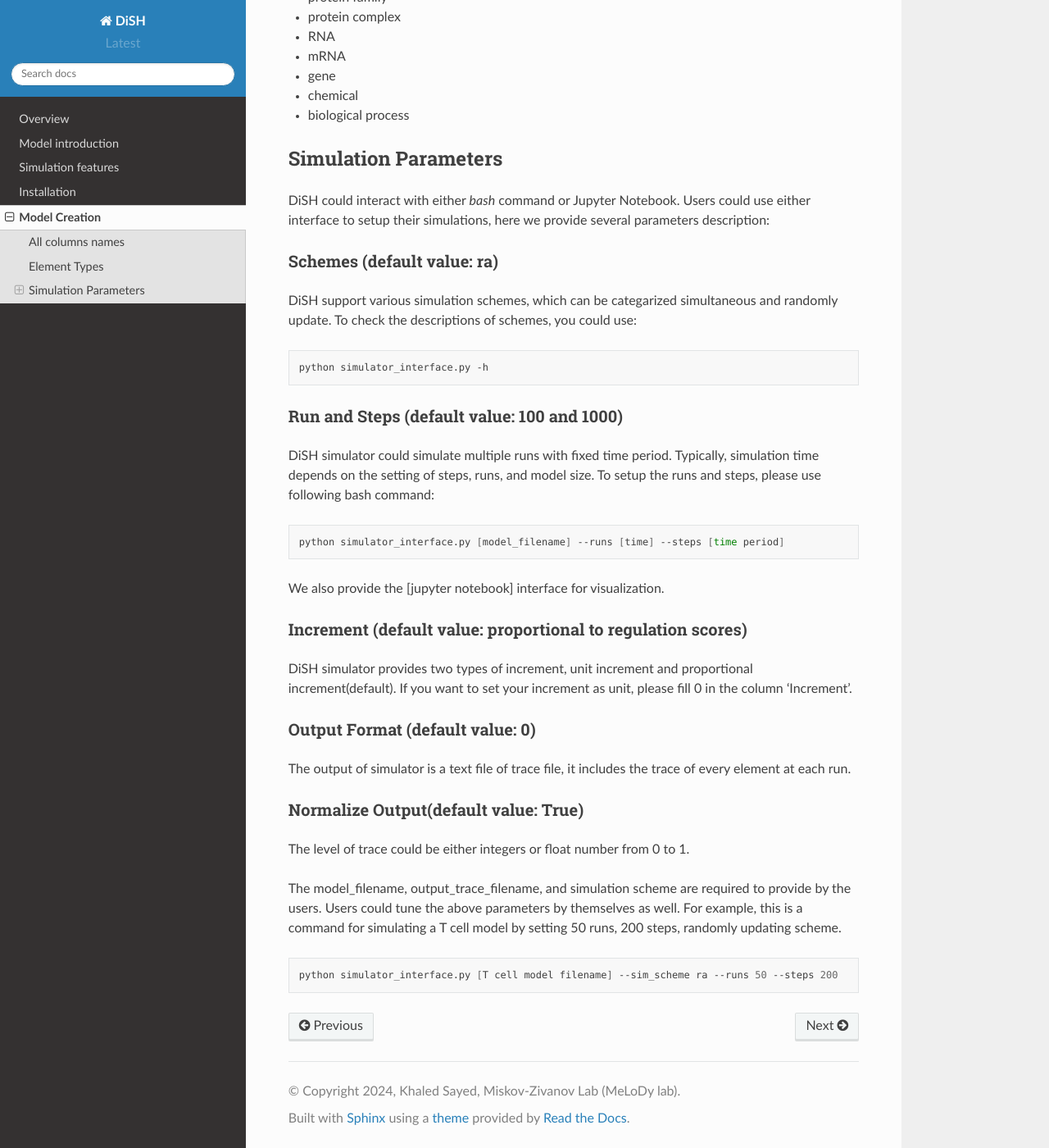
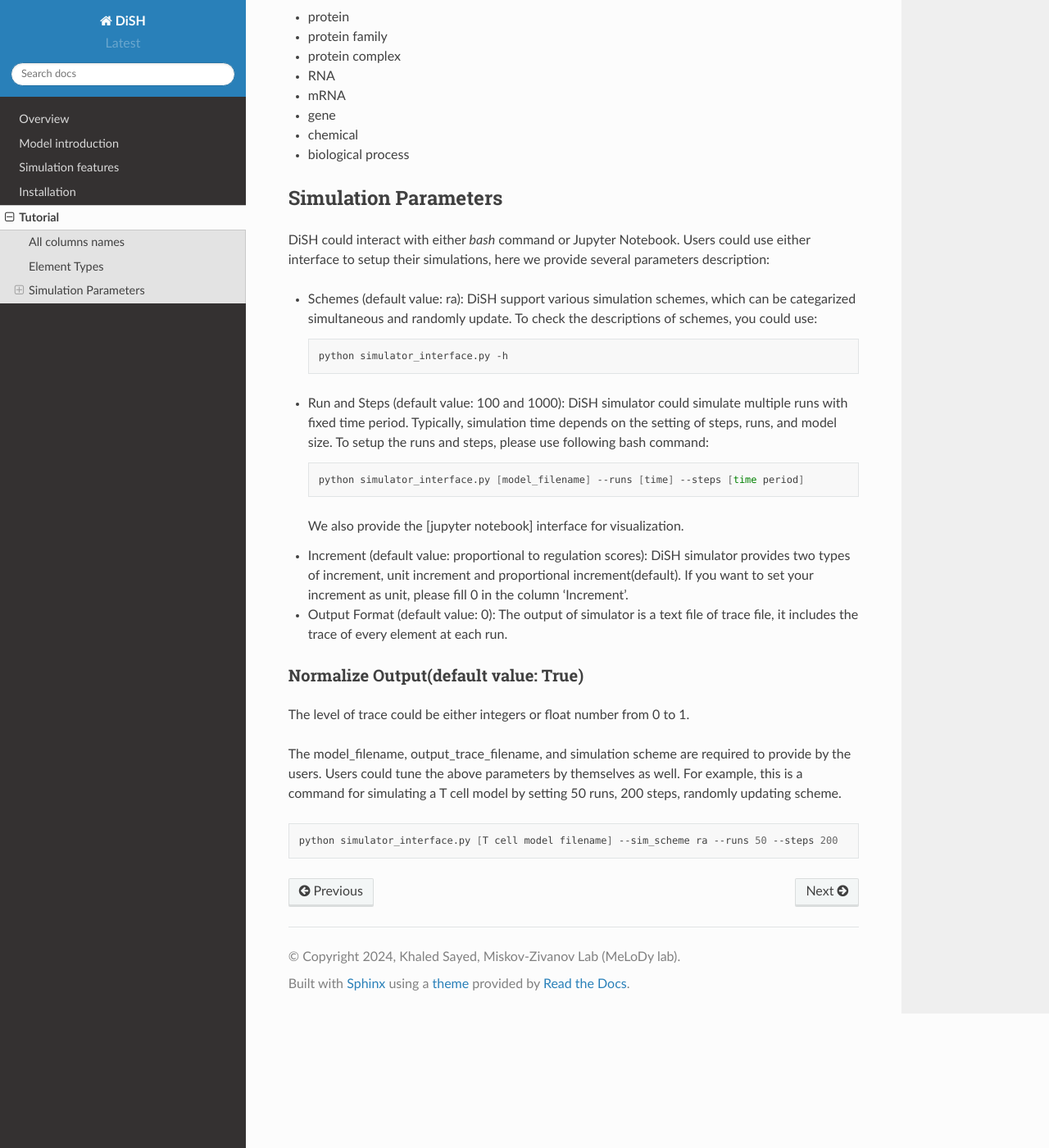
Before and after one commit to pitt-miskov-zivanov-lab/DiSH, a Sphinx documentation site: the page built from docs/Tutorial.rst, in a window 1280 px wide and 1400 px high, scrolled down 1415 px. Shown: the whole window at 82% size. Built offline with Sphinx 7.4.7 and the Read the Docs theme 2.0.0, drawn with Linux system fonts in a browser that asks for light colours; pages that are not in the unit, such as notebooks, are missing from menus; some of the changed text lies outside the part shown.

Commit message:
Update Tutorial.rst

```diff
--- a/docs/Tutorial.rst
+++ b/docs/Tutorial.rst
@@ -1,7 +1,12 @@
-
-
+Tutorial
+========
+This is a tutorial for DiSH simulator.
+I/O
+---
+Input:
+Output: Th
 Model Creation
-===================
+--------------
 
 All columns names
 --------------
@@ -75,35 +80,31 @@ Simulation Parameters
 ---------------------
 DiSH could interact with either `bash` command or Jupyter Notebook. Users could use either interface to setup their simulations, here we provide several parameters description:
 
-Schemes (default value: ra)
-~~~~~~~
-DiSH support various simulation schemes, which can be categarized simultaneous and randomly update.
-To check the descriptions of schemes, you could use:
+- Schemes (default value: ra):
+  DiSH support various simulation schemes, which can be categarized simultaneous and randomly update.
+  To check the descriptions of schemes, you could use:
 
-.. code-block:: bash
+  .. code-block:: bash
 
-  python simulator_interface.py -h
+    python simulator_interface.py -h
 
 
-Run and Steps (default value: 100 and 1000)
-~~~~~~~~~~~~~
-DiSH simulator could simulate multiple runs with fixed time period. Typically, simulation time depends on the setting of steps, runs, and model size.
-To setup the runs and steps, please use following bash command:
+- Run and Steps (default value: 100 and 1000):
+  DiSH simulator could simulate multiple runs with fixed time period. Typically, simulation time depends on the setting of steps, runs, and model size.
+  To setup the runs and steps, please use following bash command:
 
-.. code-block:: bash
+  .. code-block:: bash
 
-  python simulator_interface.py [model_filename] --runs [time] --steps [time period]
+    python simulator_interface.py [model_filename] --runs [time] --steps [time period]
 
-We also provide the [jupyter notebook] interface for visualization.
+  We also provide the [jupyter notebook] interface for visualization.
 
-Increment (default value: proportional to regulation scores)
-~~~~~~~~~
-DiSH simulator provides two types of increment, unit increment and proportional increment(default).
-If you want to set your increment as unit, please fill 0 in the column 'Increment'.
+- Increment (default value: proportional to regulation scores):
+  DiSH simulator provides two types of increment, unit increment and proportional increment(default).
+  If you want to set your increment as unit, please fill 0 in the column 'Increment'.
 
-Output Format (default value: 0)
-~~~~~~~~~~~~~~~~~~~~~~~~~~~~~~~
-The output of simulator is a text file of trace file, it includes the trace of every element at each run.
+- Output Format (default value: 0):
+  The output of simulator is a text file of trace file, it includes the trace of every element at each run.
 
 Normalize Output(default value: True)
 ~~~~~~~~~~~~~~~~~~~~~~~~~~~~~~~~~~~~~
```
